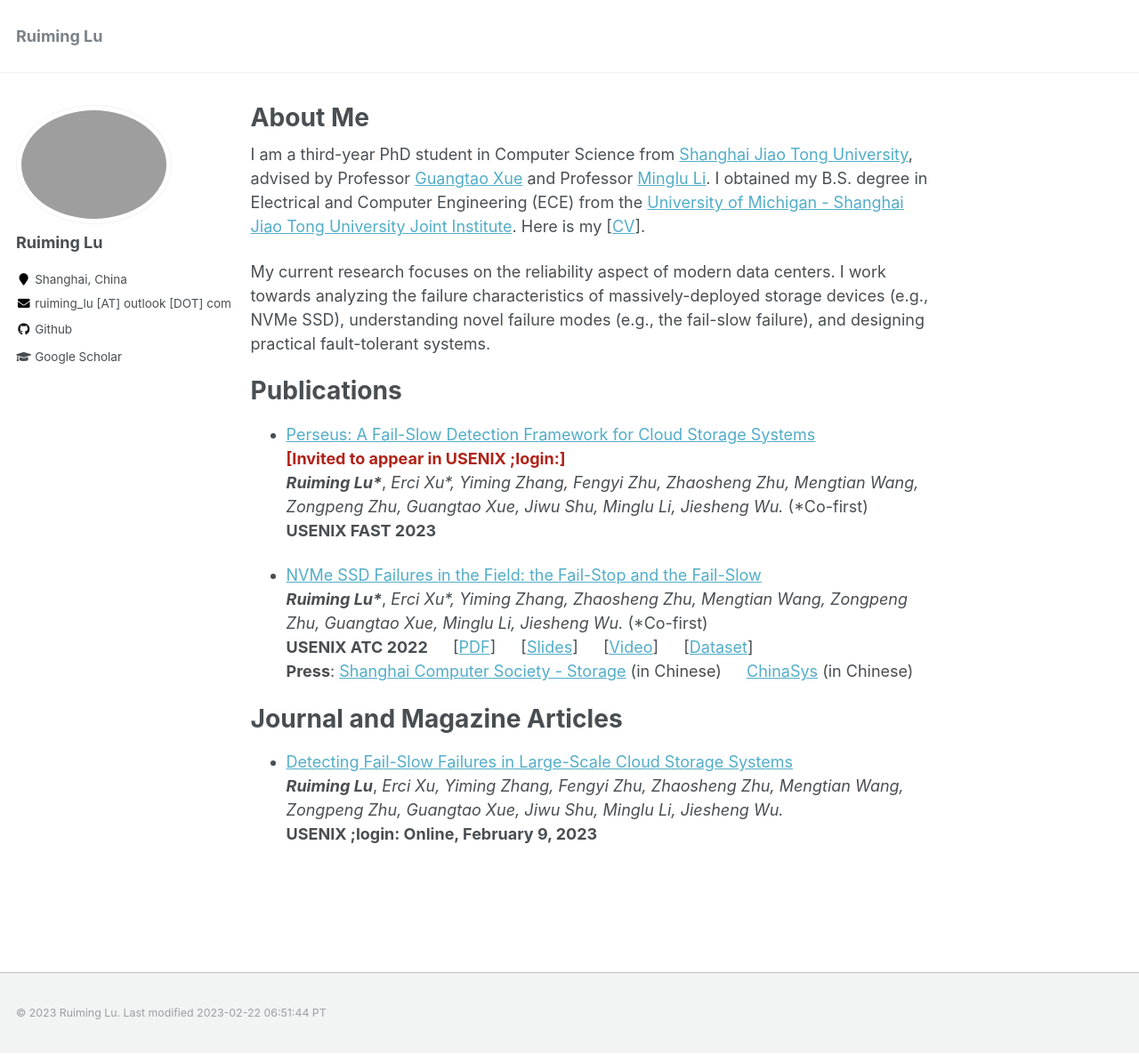
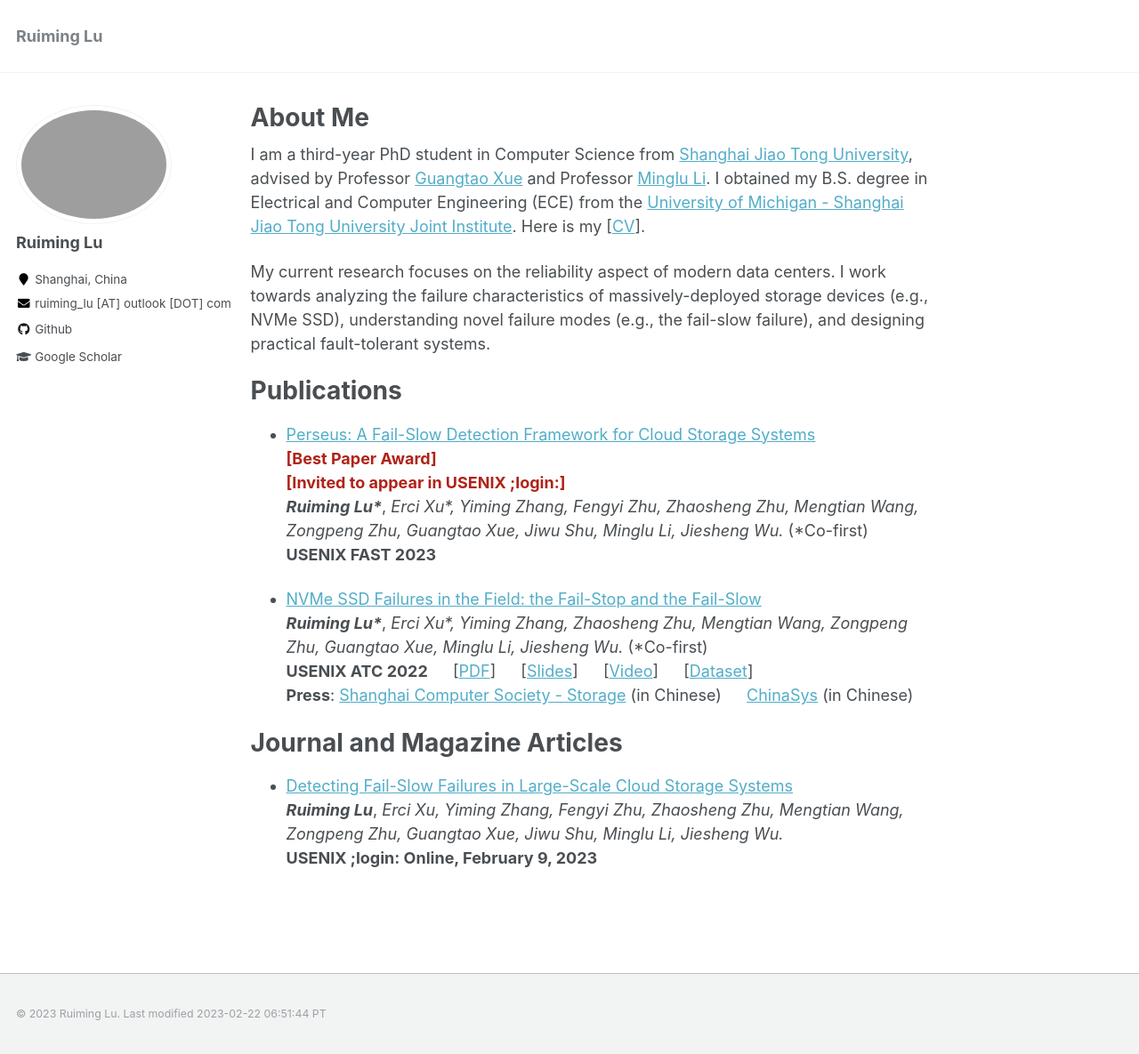
Before and after one commit to ruiming-lu/ruiming-lu.github.io, a Jekyll site: the page built from _pages/about.md, in a window 1280 px wide and 1185 px high. Shown: the whole window at 89% size. Built offline with Jekyll 4.4.1, drawn with Linux system fonts in a browser that asks for light colours; a script that is not in the unit is left out.

Commit message:
fast best

```diff
--- a/_pages/about.md
+++ b/_pages/about.md
@@ -14,6 +14,7 @@ My current research focuses on the reliability aspect of modern data centers. I
 # Publications
 
 * [Perseus: A Fail-Slow Detection Framework for Cloud Storage Systems](https://www.usenix.org/conference/fast23/presentation/lu)<br />
+  <span style="color:#B02318">**[Best Paper Award]**</span><br />
   <span style="color:#B02318">**[Invited to appear in USENIX ;login:]**</span><br />
   ***Ruiming Lu\****, *Erci Xu\*, Yiming Zhang, Fengyi Zhu, Zhaosheng Zhu, Mengtian Wang, Zongpeng Zhu, Guangtao Xue, Jiwu Shu, Minglu Li, Jiesheng Wu.* (\*Co-first)<br />
   **USENIX FAST 2023**
```
Also changed, not shown: 1 other file.
